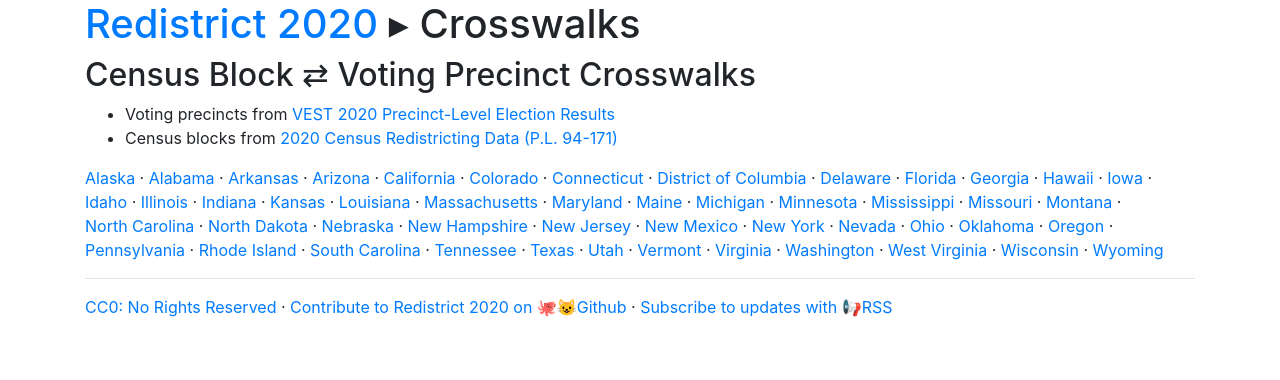
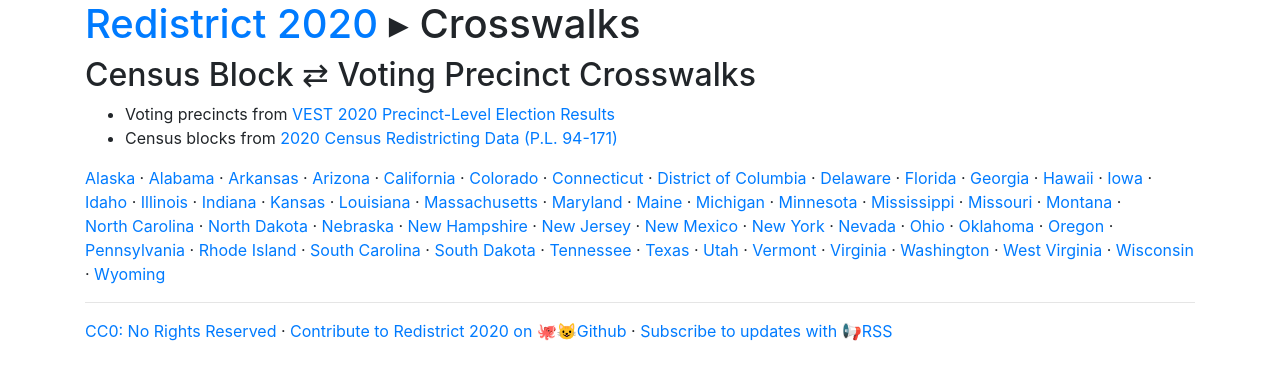
Before and after one commit to PlanScore/Redistrict2020, a Jekyll site: the page built from crosswalks.md, in a window 1280 px wide. Shown: the top 380 px of the page. Built offline with Jekyll 4.4.1, drawn with Linux system fonts in a browser that asks for light colours.

Commit message:
Added South Datoka crosswalk

```diff
--- a/crosswalks.md
+++ b/crosswalks.md
@@ -49,6 +49,7 @@ Census Block ⇄ Voting Precinct Crosswalks
 [Pennsylvania]({{ 'files/crosswalks/crosswalk-PA.zip' }}) ·
 [Rhode&nbsp;Island]({{ 'files/crosswalks/crosswalk-RI.zip' }}) ·
 [South&nbsp;Carolina]({{ 'files/crosswalks/crosswalk-SC.zip' }}) ·
+[South&nbsp;Dakota]({{ 'files/crosswalks/crosswalk-SD.zip' }}) ·
 [Tennessee]({{ 'files/crosswalks/crosswalk-TN.zip' }}) ·
 [Texas]({{ 'files/crosswalks/crosswalk-TX.zip' }}) ·
 [Utah]({{ 'files/crosswalks/crosswalk-UT.zip' }}) ·
```
Also changed, not shown: 1 other file.
